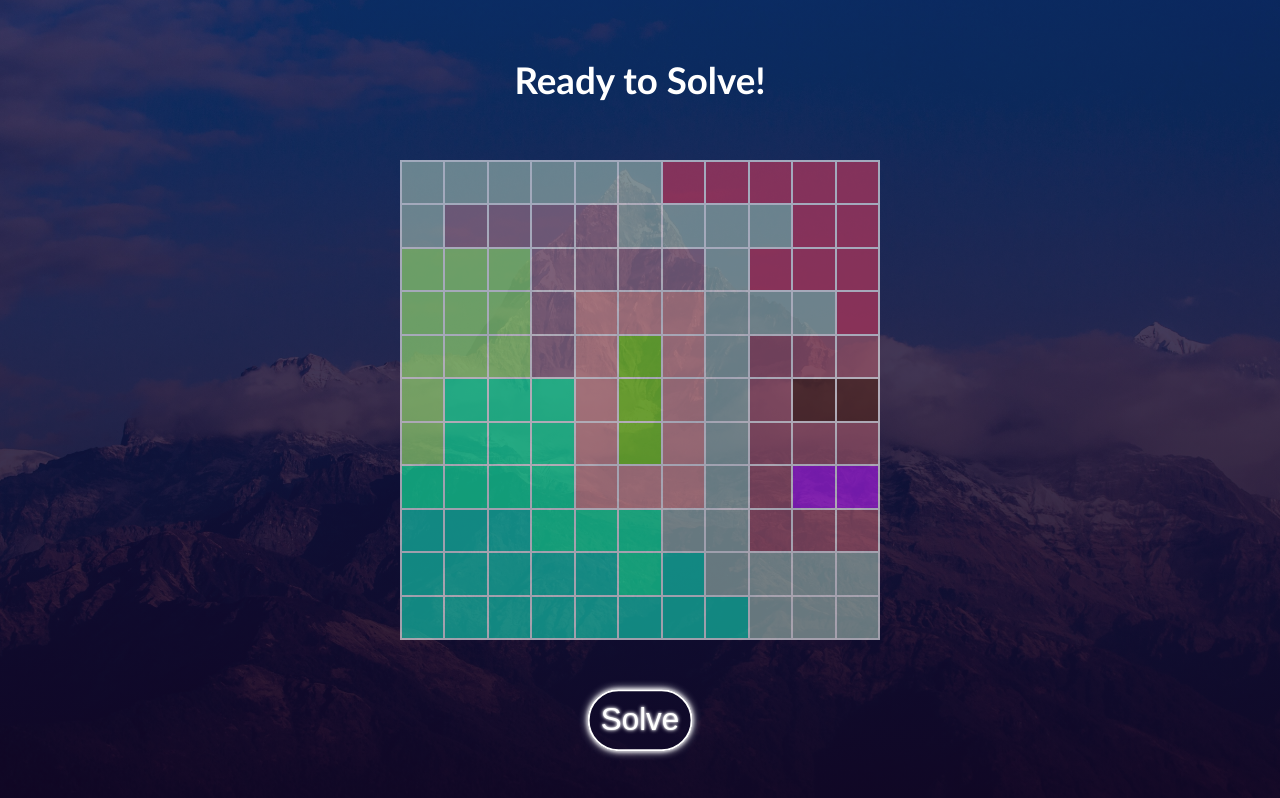
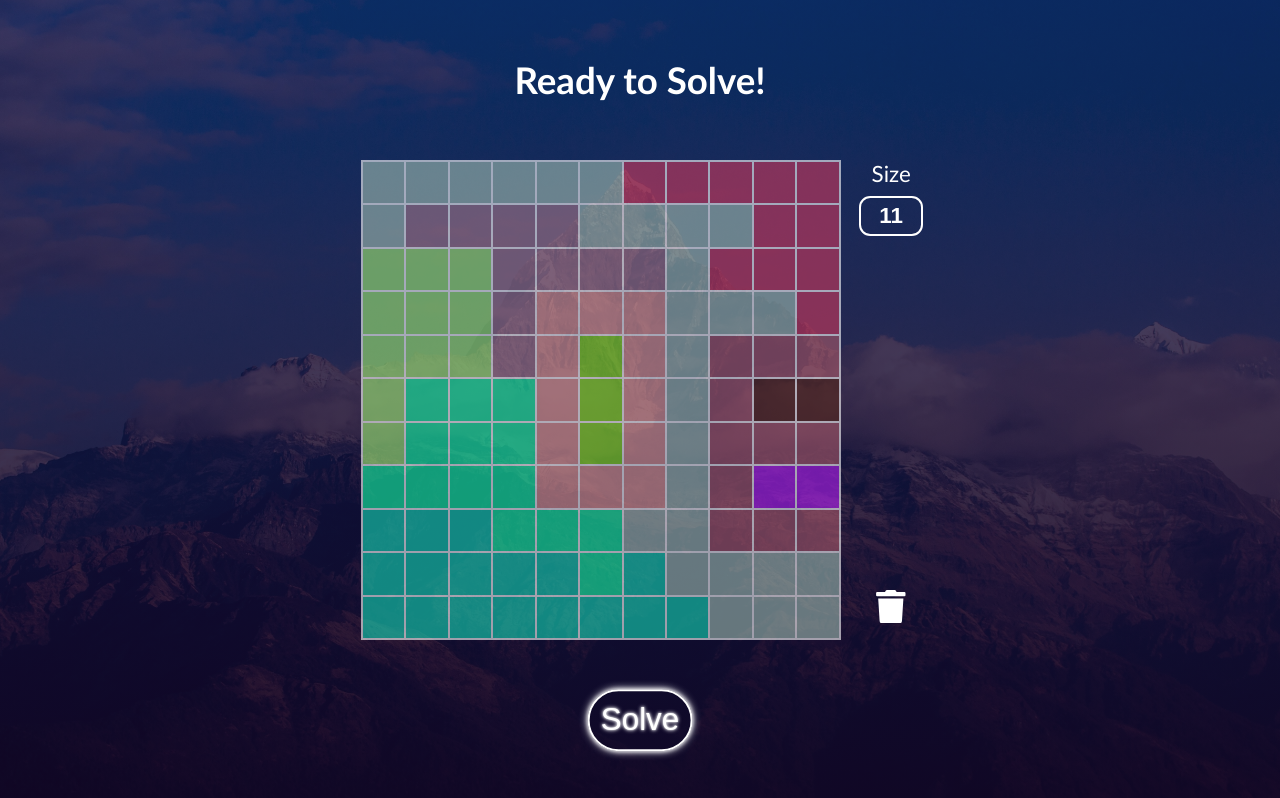
Before and after one commit to bryrybry/hoshiBoshi, a React (Vite) app: page / in a window 1280 px wide. Built offline with nearby package versions, Linux system fonts and the light colour scheme.

Commit message:
resizing and clear fuctns

```diff
--- a/src/Hoshi.jsx
+++ b/src/Hoshi.jsx
@@ -1,11 +1,12 @@
 /* eslint-disable no-unused-vars */
-import React, { useState, useRef } from 'react';
+import React, { useState, useRef, useEffect } from 'react';
 import Grid from './Grid.jsx';
 import TopText from './TopText.jsx';
 import styles from './stylesheets/Hoshi.module.css'
 import { solve } from './Solver.js';
 import EditPanel from './EditPanel.jsx';
 import { EMPTY, DOT, STAR } from "./Grid";
+import { FaTrash } from "react-icons/fa";
 
 // TEMPORARY:
 import seedrandom from 'seedrandom';
@@ -49,18 +50,26 @@ const Hoshi = () => {
     };
   }
 
-  const GRID_SIDE_LENGTH = 11;
-  const [cellGrid, setCellGrid] = useState(
-    Array.from({ length: GRID_SIDE_LENGTH * GRID_SIDE_LENGTH }, (_, index) => getNewCell(index, index_map[index], rng_list[index_map[index]]))
-  );
+  const INITIAL_GRID_SIZE = 11;
   const [colorList, setColorList] = useState([]);
   const [selectedColor, setSelectedColor] = useState(null);
   const [isReadyToSolve, setIsReadyToSolve] = useState(false);
   const [isSolving, setIsSolving] = useState(false);
+  const [gridSideLength, setGridSideLength] = useState(INITIAL_GRID_SIZE);
+  const [sizeInputField, setSizeInputField] = useState(INITIAL_GRID_SIZE);
+  const [cellGrid, setCellGrid] = useState(() =>
+    Array.from({ length: gridSideLength * gridSideLength },
+      (_, index) => getNewCell(index, index_map[index], rng_list[index_map[index]])
+    )
+  );
+
+  useEffect(() => {
+
+  }, [])
 
   function onSolveButtonClick() {
     setIsSolving(true);
-    solve(cellGrid, setCellGrid, GRID_SIDE_LENGTH);
+    solve(cellGrid, setCellGrid, gridSideLength);
   }
 
   return (
@@ -68,21 +77,73 @@ const Hoshi = () => {
       <div style={{ flex: 1 }}>
         <TopText
           cellGrid={cellGrid}
-          GRID_SIDE_LENGTH={GRID_SIDE_LENGTH}
+          GRID_SIDE_LENGTH={gridSideLength}
           setIsReadyToSolve={setIsReadyToSolve}
           isSolving={isSolving} />
       </div>
-      <div style={{ flex: 3 }}>
+      <div style={{ flex: 3 }} className={styles.middleRow}>
         <Grid
           cellGrid={cellGrid}
           setCellGrid={setCellGrid}
           selectedColor={selectedColor}
-          GRID_SIDE_LENGTH={GRID_SIDE_LENGTH} />
+          GRID_SIDE_LENGTH={gridSideLength} />
+        <div style={{ flex: 1, height: '100%' }}>
+          <div className={styles.sidebar}>
+            <div className={styles.sizeWrapper}>
+              <div>
+                Size
+              </div>
+              <input
+                className={styles.sizeInput}
+                type="number"
+                maxLength={2}
+                value={sizeInputField}
+                onChange={(e) => {
+                  const oldSize = gridSideLength;
+                  const newSize = e.target.value.slice(0, 2);
+                  setSizeInputField(newSize);
+                  if (newSize >= 5 && newSize != oldSize) {
+                    const diff = Math.abs(newSize - oldSize);
+                    if (newSize > oldSize) {
+                      // size increased
+                      let newCellGrid = [...cellGrid];
+                      for (let row = oldSize; row > 0; row--) {
+                        for (let _ = 0; _ < diff; _++) {
+                          newCellGrid.splice(row * oldSize, 0, {})
+                        }
+                      }
+                      newCellGrid.push(...Array(newSize * diff).fill({}));
+                      setCellGrid(newCellGrid);
+                    } else {
+                      // size decreased
+                      let newCellGrid = [...cellGrid];
+                      const x = oldSize * diff;
+                      newCellGrid.splice(-x, x);
+                      for (let row = newSize; row > 0; row--) {
+                        newCellGrid.splice(row*oldSize-diff, diff);
+                      }
+                      setCellGrid(newCellGrid);
+                    }
+                    setGridSideLength(newSize);
+                  }
+                }} />
+            </div>
+            <div style={{ height: '0.2rem' }} />
+            {!cellGrid.every(obj => Object.keys(obj).length === 0) &&
+              <button className={styles.clearButton} title="Clear Grid" onClick={() => {
+                setCellGrid(Array.from({ length: gridSideLength * gridSideLength },
+                  (_) => ({})
+                ))
+              }}>
+                <FaTrash />
+              </button>}
+          </div>
+        </div>
       </div>
       <div style={{ flex: 1 }}>
         {!isReadyToSolve ?
           <EditPanel
-            GRID_SIDE_LENGTH={GRID_SIDE_LENGTH}
+            GRID_SIDE_LENGTH={gridSideLength}
             colorList={colorList}
             setColorList={setColorList}
             selectedColor={selectedColor}
--- a/src/TopText.jsx
+++ b/src/TopText.jsx
@@ -6,16 +6,12 @@ import { EMPTY, DOT, STAR } from "./Grid";
 const TopText = ({ cellGrid, GRID_SIDE_LENGTH, setIsReadyToSolve, isSolving }) => {
     const [content, setContent] = useState("");
     useEffect(() => {
-        console.log("chhekcing")
-        console.log(cellGrid)
         setContent(() => {
             if (!cellsFilled) return <h3>Fill in the cells.</h3>;
             if (!allColorsUsed) return <h3>{`Not all colors were used! [${colorsUsedCount}/${GRID_SIDE_LENGTH}]`}</h3>;
             if (isSolving && !isSolved()) return <h3>Now Solving...</h3>
             if (isSolving && isSolved()) return <h3>Solved it!</h3>
-            return <h3 onClick={() => {
-                console.log(cellGrid)
-            }}>Ready to Solve!</h3>
+            return <h3>Ready to Solve!</h3>
         });
         setIsReadyToSolve(cellsFilled && allColorsUsed);
         // eslint-disable-next-line react-hooks/exhaustive-deps
--- a/src/stylesheets/Grid.module.css
+++ b/src/stylesheets/Grid.module.css
@@ -2,6 +2,7 @@
     height: 100%;
     aspect-ratio: 1;
     display: grid;
+    flex: 5;
 }
 
 .cell {
@@ -14,6 +15,7 @@
     justify-content: center;
     align-items: center;
     font-size: 1rem;
+    transition: all 0.1s ease;
 }
 
 .cell.clickable {
--- a/src/stylesheets/Hoshi.module.css
+++ b/src/stylesheets/Hoshi.module.css
@@ -28,6 +28,70 @@
     align-items: center;
 }
 
+.middleRow {
+    display: flex;
+    gap: 1rem;
+    align-items: stretch;
+}
+
+.sidebar {
+    display: flex;
+    gap: 0.5rem;
+    flex-direction: column;
+    text-align: center;
+    align-items: center;
+    justify-content: space-between;
+    height: 100%;
+    width: 2.5rem;
+}
+
+.sizeWrapper {
+    display: flex;
+    flex-direction: column;
+    gap: 0.4rem;
+    color: white;
+    font-size: 1rem;
+}
+
+.sizeInput {
+    width: 2.5rem;
+    height: 1.5rem;
+    font-size: 1rem;
+    text-align: center;
+    font-weight: bold;
+    border-radius: 0.5rem;
+    border: 0.1rem solid white;
+    color: white;
+    background: none;
+}
+
+.clearButton {
+  display: flex;
+  align-items: center;
+  justify-content: center;
+  width: 3rem;
+  height: 3rem;
+  background: none;
+  border: none;
+  color: white;
+  cursor: pointer;
+  transition: all 0.3s ease;
+  font-size: 1.5rem;
+}
+
+.clearButton:hover {
+  transform: scale(1.1);
+}
+
+.sizeInput::-webkit-outer-spin-button,
+.sizeInput::-webkit-inner-spin-button {
+  -webkit-appearance: none;
+  margin: 0;
+}
+.sizeInput {
+  -moz-appearance: textfield;
+}
+
 .solveButtonWrapper {
     overflow: hidden;
     position: relative;
--- a/vite.config.js
+++ b/vite.config.js
@@ -4,5 +4,5 @@ import react from '@vitejs/plugin-react'
 // https://vite.dev/config/
 export default defineConfig({
   plugins: [react()],
-  base: '/hoshiBoshi/',
+  base: '/hoshiBoshi',
 })
```
